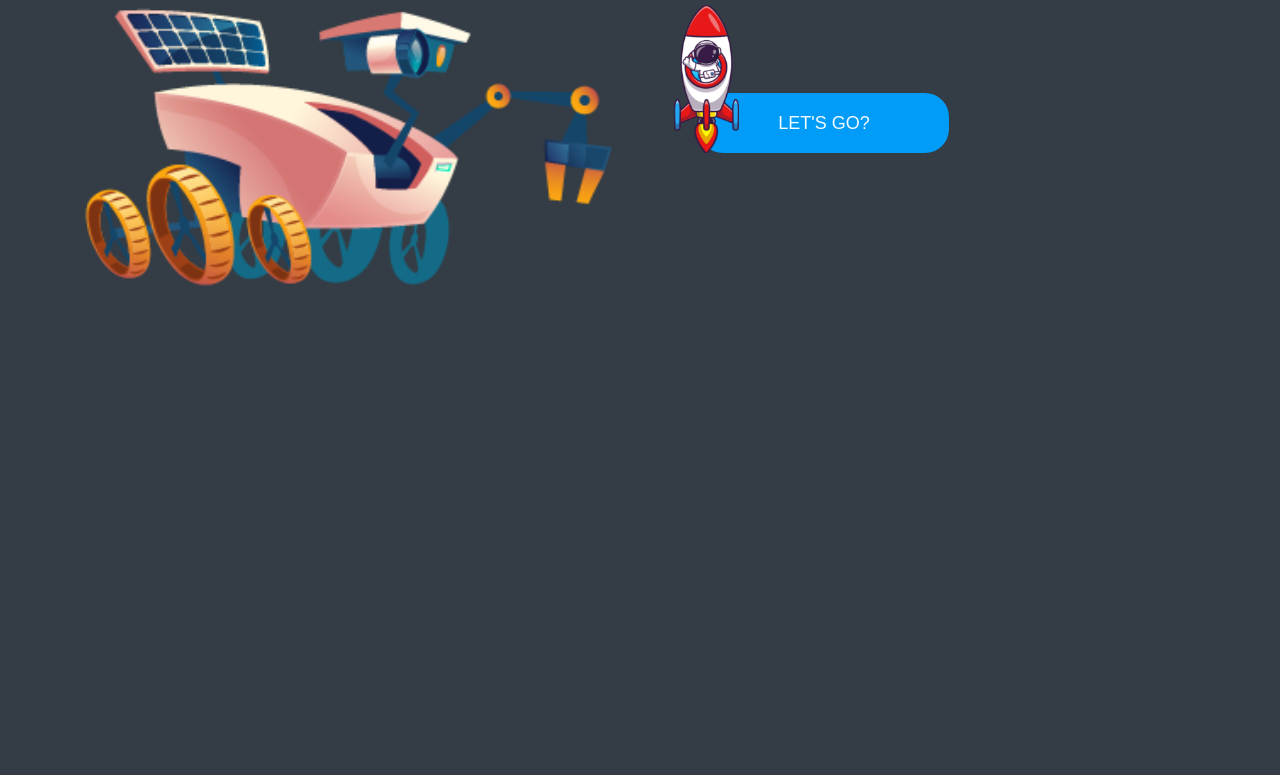
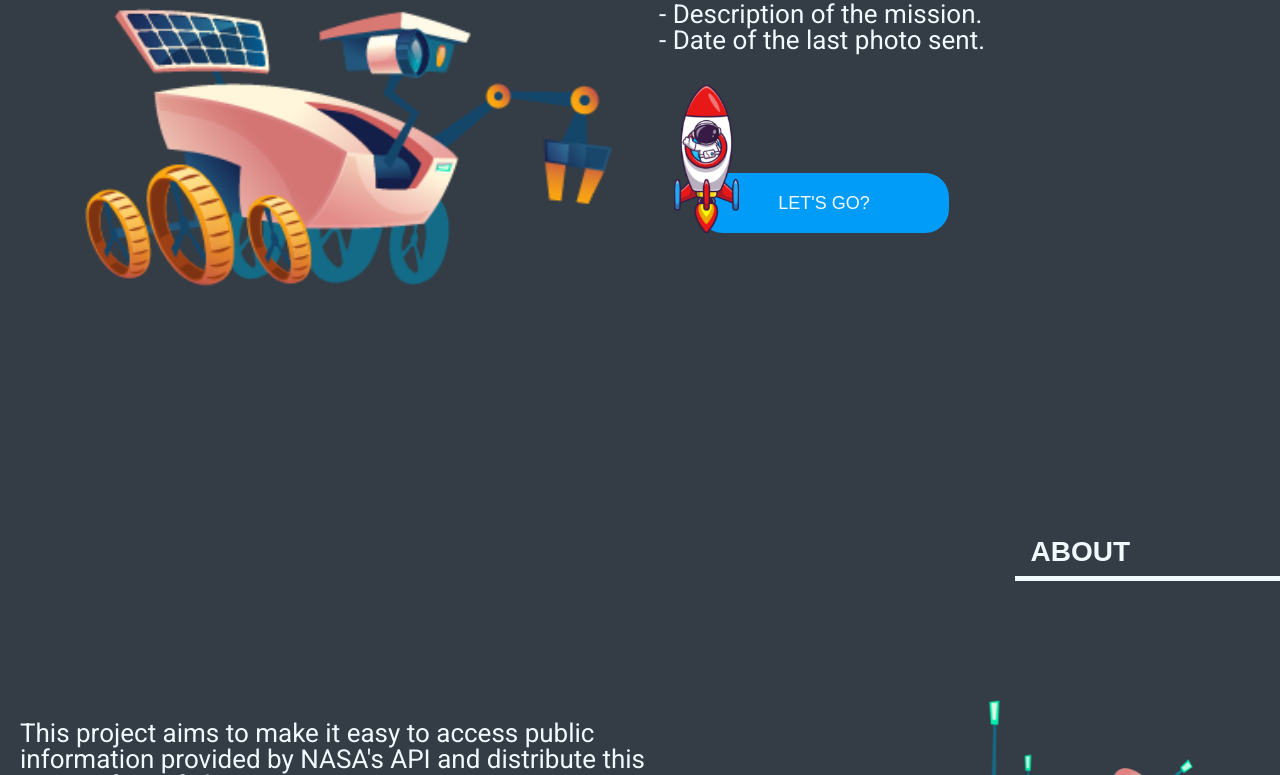
Before and after one commit to naceliomb/nasa-facility, a React (Vite) app: page / in a window 1280 px wide. Shown: the part 2025-2800 px from the top of the page. Before the commit the page ends 2503 px from the top, so only its background shows below. Built offline with nearby package versions, Linux system fonts and the light colour scheme; the HTML template or start-up script is replaced by a standard one; a web font is replaced by a local one.

Commit message:
finalize about-section

```diff
--- a/src/App.tsx
+++ b/src/App.tsx
@@ -10,6 +10,7 @@ import marsImageButtonImage from "./assets/images/astronautButton.png";
 import marsImage from "./assets/images/mars.png"
 import nasaRover from "./assets/images/nasaRover.png"
 import astronautButtonRocket from "./assets/images/astronautButtonRocket.png"
+import nasaBase from "./assets/images/nasaBase.png"
 
 
 function App() {
@@ -25,20 +26,35 @@ function App() {
 
     };
 
-    const marsImageApresentation1 = "Get access to images of our red neighbor.<br>Thanks to rovers sent to mars by NASA ( Curiosity, Opportunity, Spirit, Perseverance ), we can have access to images of Mars."
-    const marsImageApresentation2 = "Filter your search by Data, Camera, Rover."
+    const marsImageApresentation1 = "Get access to images of our red neighbor.<br>Thanks to rovers sent to mars by NASA ( Curiosity, Opportunity, Spirit, Perseverance ), we can have access to images of Mars.";
+    const marsImageApresentation2 = "Filter your search by Data, Camera, Rover.";
     const marsImageApresentation = {
         marsImageApresentation1,
         marsImageApresentation2
     };
 
-    const marsRoversApresentation1 = "Get access to information about rovers on mars launched by NASA."
-    const marsRoversApresentation2 = "Information such as:<br>- Release date of.<br>- Description of the mission.<br>- Date of the last photo sent."
+    const marsRoversApresentation1 = "Get access to information about rovers on mars launched by NASA.";
+    const marsRoversApresentation2 = "Information such as:<br>- Release date of.<br>- Description of the mission.<br>- Date of the last photo sent.";
     const marsRoversApresentation = {
         marsRoversApresentation1,
         marsRoversApresentation2
     };
 
+    //about data
+
+    const aboutP1 = "This project aims to make it easy to access public information provided by NASA's API and distribute this service free of charge.";
+    const aboutP2 = "SERVICES  SUPPORTS:";
+    const aboutP3 = "MARS-IMAGE API:<br>This service consumes the NASA API and returns the data according to the search done.<br>Check out the project on GitHub and contribute.";
+    const aboutP4 = "NOTE:<br>This project was an object of study for my portfolio, with no monetization intentions and possibly given away free of charge. Check the license.";
+    const aboutP5 = "Follow me on GitHub: github.com/naceliomb"
+
+    const aboutInfo = {
+        aboutP1,
+        aboutP2,
+        aboutP3,
+        aboutP4,
+        aboutP5
+    }
 
     return (
         <main className="main-page">
@@ -55,7 +71,7 @@ function App() {
 				<ButtonGeneric buttonText="DISCOVER IT" linkButton="#features-section"/>
             </section>
 			<section id="features-section" className="features-section">
-                <HeaderFeatures />
+                <HeaderFeatures text="features" />
                 <section className="features-section_mars-images">
                     <TitleFeature title="mars images"/>
                     <HeroContent
@@ -83,6 +99,19 @@ function App() {
                     />
                 </section>
 			</section>
+			<section id="about-section" className="features-section">
+                <HeaderFeatures rightSide={true} text="about" />
+                <section className="about-section_infos">
+                    <HeroContent
+                        heroImage={nasaBase}
+                        paragraphs={aboutInfo}
+                        buttonActive={false}
+                        rightHero={true}
+                        normal={false}
+                        thin={true}
+                    />
+                </section>
+			</section>
         </main>
     );
 }
--- a/src/components/HeaderFeatures/HeaderFeatures.tsx
+++ b/src/components/HeaderFeatures/HeaderFeatures.tsx
@@ -1,9 +1,15 @@
 import './style.css';
-function HeaderFeatures() {
+
+type HeaderFeaturesProps = {
+    text?: string
+    rightSide?: boolean
+}
+
+function HeaderFeatures(props:HeaderFeaturesProps) {
     return (
-        <div className="header-features">
+        <div className={props.rightSide ? "header-features header-features_right-side" : "header-features"}>
             <div className="title-container">
-                <span className='title'>features</span>
+                <span className='title'>{props.text ? props.text : "features"}</span>
             </div>
 
         </div>
--- a/src/components/HeaderFeatures/style.css
+++ b/src/components/HeaderFeatures/style.css
@@ -5,9 +5,13 @@
     max-height: 162px;
 
     display: flex;
-    justify-content: space-between;
+    justify-content: flex-start;
     align-items: center;
 
+}
+
+.header-features_right-side {
+    justify-content: flex-end !important;
 }
 
 .header-features .title-container{
--- a/src/components/Paragraph/style.css
+++ b/src/components/Paragraph/style.css
@@ -6,3 +6,11 @@
     color: #F1FAFF;
 
 }
+
+.hero_text-content_thin {
+    margin-top: 20px;
+}
+
+.hero_text-content_thin:first-child {
+    margin-top: 60px !important;
+}
--- a/src/global/styles/index.css
+++ b/src/global/styles/index.css
@@ -48,3 +48,12 @@ body {
     flex-direction: column;
     justify-content: space-around;
 }
+
+
+.main-page .features-section .about-section_infos{
+    width: 100%;
+    min-height: 100vh;
+    display: flex;
+    flex-direction: column;
+    justify-content: space-around;
+}
```
Also changed, not shown: src/assets/images/nasaBase.png (added).
